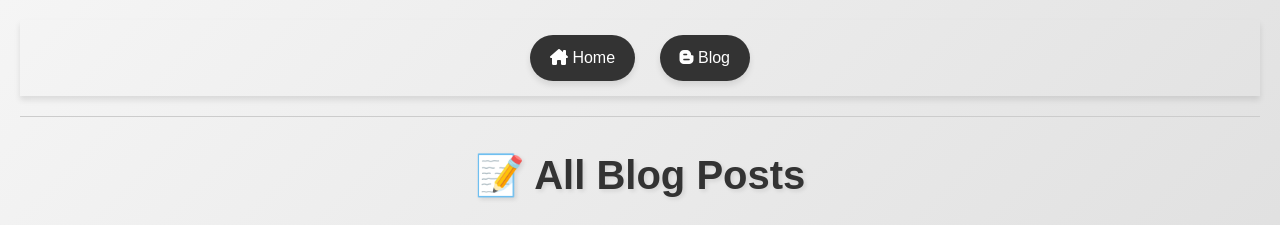
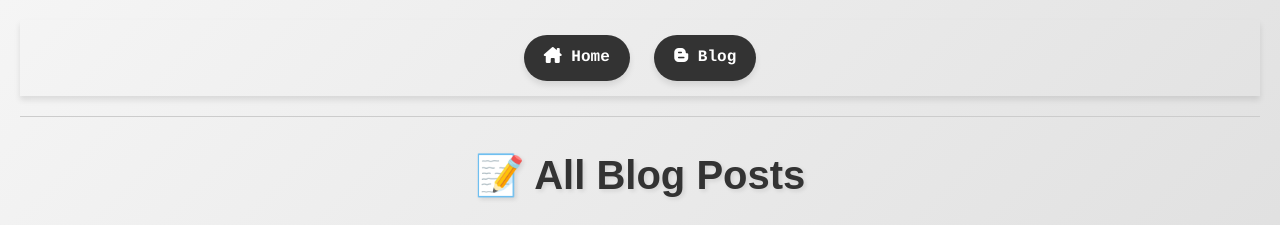
Before and after one commit to foysal1627/foysal1627.github.io, a Jekyll site: the page built from blog.html, in a window 1280 px wide. Shown: the top 225 px of the page. Built offline with Jekyll 4.4.1, drawn with Linux system fonts in a browser that asks for light colours.

Commit message:
default.html

```diff
--- a/_layouts/default.html
+++ b/_layouts/default.html
@@ -28,6 +28,8 @@
             margin: 0 10px;
             padding: 10px 20px;
             font-size: 16px;
+            font-family: courier;
+            font-weight: bold;
             color: #fff;
             background-color: #333;
             text-decoration: none;
```
